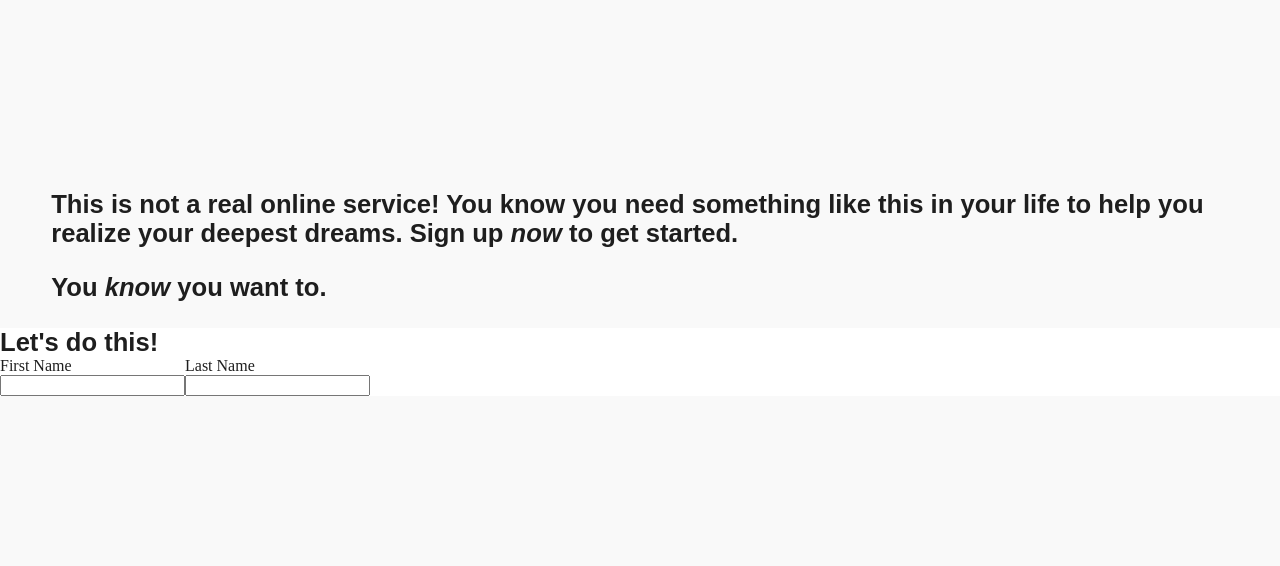
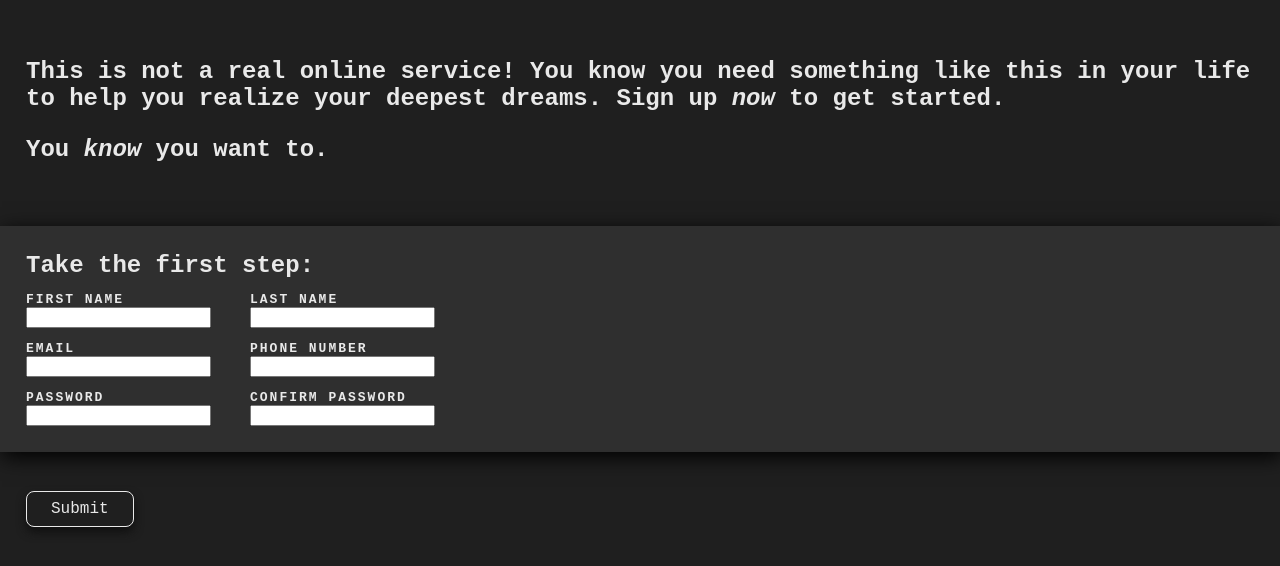
Before and after one commit to justonhart/odin-sign-up-form, a plain HTML site: page index.html in a window 1280 px wide. Shown: the part 120-686 px from the top of the page. Drawn offline with Linux system fonts and the light colour scheme.

Commit message:
Build out form and change colors

```diff
--- a/index.html
+++ b/index.html
@@ -12,18 +12,41 @@
 			<p class="bigText">You <em>know</em> you want to.</p>
 		</div>
 		<form action="/form-submit">
-			<span class="bigText">Let's do this!</span>
+			<span class="bigText">Take the first step:</span>
 			<div class="formRow">
 				<div class="fieldGroup">
-					<label for="first_name">First Name</label>
+					<label for="first_name">FIRST NAME</label>
 					<input type="text" name="first_name">
 				</div>
 				<div class="fieldGroup">
-					<label for="last_name">Last Name</label>
+					<label for="last_name">LAST NAME</label>
 					<input type="text" name="last_name">
 				</div>
 			</div>
+			<div class="formRow">
+				<div class="fieldGroup">
+					<label for="email">EMAIL</label>
+					<input type="email" name="email">
+				</div>
+				<div class="fieldGroup">
+					<label for="phone_number">PHONE NUMBER</label>
+					<input type="text" name="phone_number">
+				</div>
+			</div>
+			<div class="formRow">
+				<div class="fieldGroup">
+					<label for="password">PASSWORD</label>
+					<input type="password" name="password">
+				</div>
+				<div class="fieldGroup">
+					<label for="confirm">CONFIRM PASSWORD</label>
+					<input type="password" name="confirm">
+				</div>
+			</div>
 		</form>
+		<button>
+			Submit
+		</button>
 	</div>
 </body>
 </html>
--- a/style.css
+++ b/style.css
@@ -2,8 +2,9 @@ html, body{
 	box-sizing: border-box;
 	height: 100%;
 	margin: 0;
-	background-color:#f9f9f9;
-	color: #1e1e1e;
+	background-color: #1f1f1f;
+	color: #e9e9e9;
+	font-family: monospace;
 }
 
 .container{
@@ -11,29 +12,51 @@ html, body{
 	display: flex;
 	flex-direction: column;
 	justify-content: center;
+	gap: 3em;
 }
 
 .container > div > p {
-	padding-left: 2em;
-	padding-right: 2em;
+	padding-left: 2rem;
+	padding-right: 2rem;
 }
 
 .bigText{
-	font-family: Arial, Helvetica, sans-serif;
 	font-weight: bold;
-	font-size: 2vw;
+	font-size: 24px;
 }
 
 form{
-	background-color: white;
+	display: flex;
+	flex-direction: column;
+	gap: 1em;
+	background-color: #2f2f2f;
+	padding: 2rem;
+	box-shadow: 2px 5px 20px 0px black;
 }
 
 .formRow{
 	display: flex;
 	flex-direction: row;
+	gap: 3rem;
 }
 
 .fieldGroup{
 	display:flex;
 	flex-direction: column;
+	font-family: monospace;
+	font-weight: bold;
+	letter-spacing: 2px;
 }
+
+button{
+	align-self: flex-start;
+	padding: 8px 24px;
+	margin-left: 2rem;
+	font-size: large;
+	background-color: #1f1f1f;
+	color: #e9e9e9;
+	border: 1px solid #e9e9e9;
+	border-radius: 8px;
+	font-family: monospace;
+	box-shadow: 0px 5px 10px #101010;
+}
```
Also changed, not shown: img/design.png (renamed from design.png), 1 other file.
